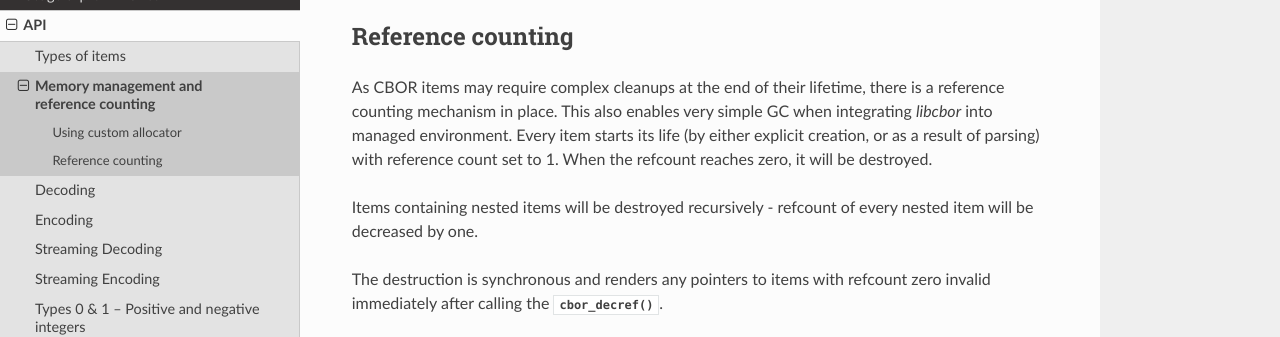
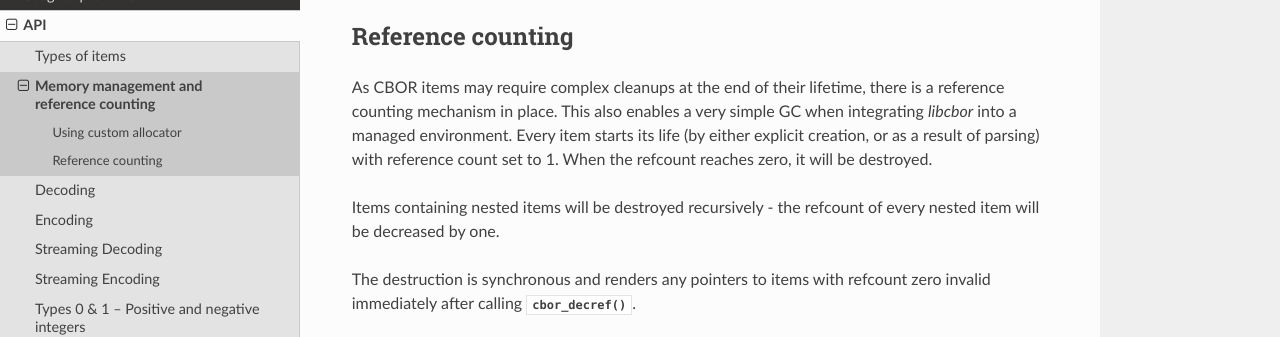
Before and after one commit to PJK/libcbor, a Sphinx documentation site: the page built from doc/source/api/item_reference_counting.rst, in a window 1280 px wide and 900 px high, scrolled down 565 px, cut to the strip 180-517 px from the top of the window. Built offline with Sphinx 7.4.7 and the Read the Docs theme 2.0.0, drawn with Linux system fonts in a browser that asks for light colours.

```diff
--- a/doc/source/api/item_reference_counting.rst
+++ b/doc/source/api/item_reference_counting.rst
@@ -26,11 +26,11 @@ In order to use this feature, *libcbor* has to be compiled with the :doc:`approp
 Reference counting
 ^^^^^^^^^^^^^^^^^^^^^
 
-As CBOR items may require complex cleanups at the end of their lifetime, there is a reference counting mechanism in place. This also enables very simple GC when integrating *libcbor* into managed environment. Every item starts its life (by either explicit creation, or as a result of parsing) with reference count set to 1. When the refcount reaches zero, it will be destroyed.
+As CBOR items may require complex cleanups at the end of their lifetime, there is a reference counting mechanism in place. This also enables a very simple GC when integrating *libcbor* into a managed environment. Every item starts its life (by either explicit creation, or as a result of parsing) with reference count set to 1. When the refcount reaches zero, it will be destroyed.
 
-Items containing nested items will be destroyed recursively - refcount of every nested item will be decreased by one.
+Items containing nested items will be destroyed recursively - the refcount of every nested item will be decreased by one.
 
-The destruction is synchronous and renders any pointers to items with refcount zero invalid immediately after calling the :func:`cbor_decref`.
+The destruction is synchronous and renders any pointers to items with refcount zero invalid immediately after calling :func:`cbor_decref`.
 
 
 .. doxygenfunction:: cbor_incref
```
